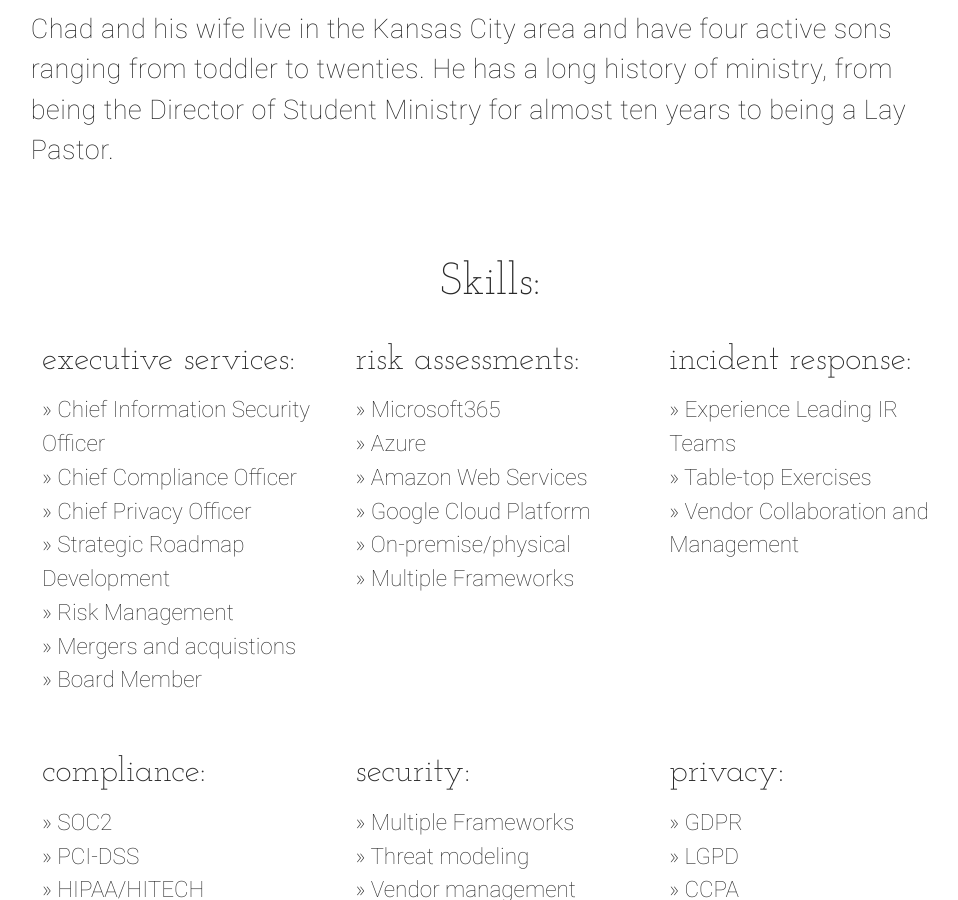
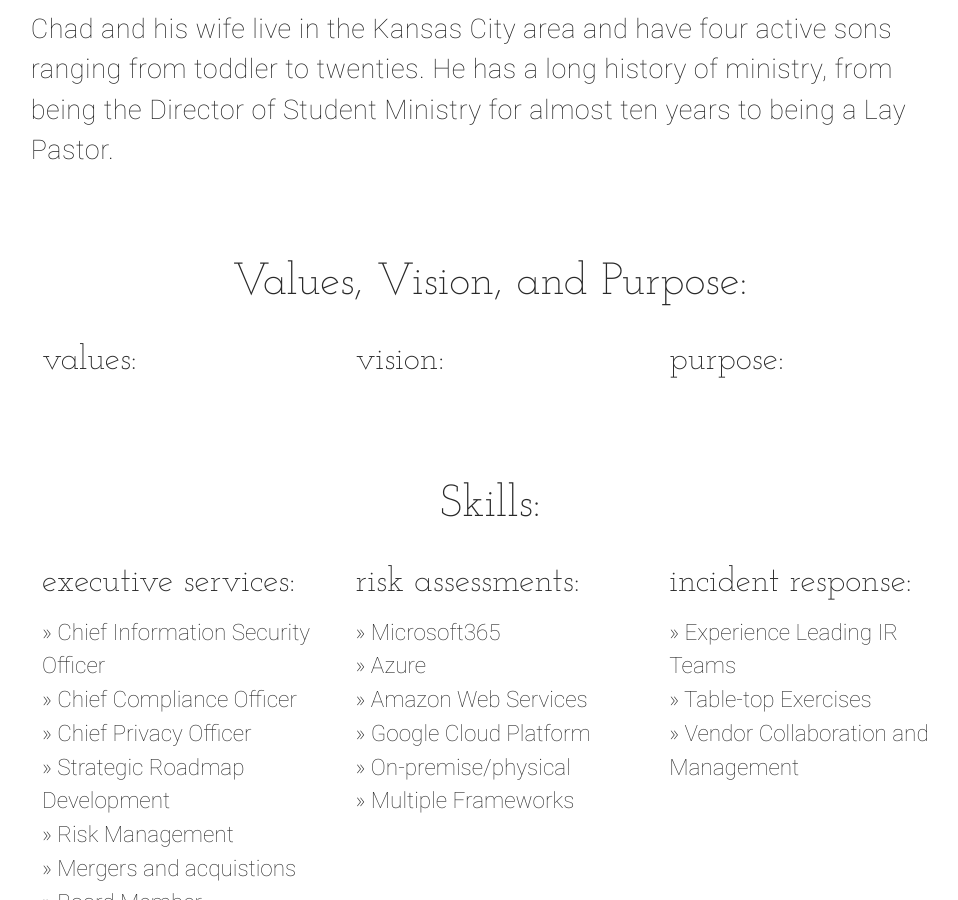
Before and after one commit to chadchudson/chadchudson.github.io, a Jekyll site: the page built from about.html, in a window 1280 px wide and 900 px high, scrolled down 984 px. Shown: the whole window, without its empty margins (150-1108 px from the left). Built offline with Jekyll 4.4.1, drawn with Linux system fonts in a browser that asks for light colours; nearby versions of some CDN libraries.

Commit message:
Adding VVP

```diff
--- a/about.html
+++ b/about.html
@@ -21,6 +21,21 @@ author: Howard Thurman
       </p>
     </div>
   </div>
+  <h3 class="heading skills_heading center-align">Values, Vision, and Purpose:</h3>
+  <div class="skills_wrapper">
+    {% for tech_group in site.data.vvp %}
+      <div class="skill_group">
+        <div class="col m4 s6">
+          <h4 class="heading">{{tech_group.name}}:</h4>
+          <div class="skills">
+            {% for tech in tech_group.vvp %}
+            <i class="about_skill_icon devicon-{{tech.class}}"></i><span class="skill_names">{{tech.skill_name}}</span><br/>
+            {% endfor %}
+          </div>
+        </div>
+      </div>
+    {% endfor %}
+</div>
   <h3 class="heading skills_heading center-align">Skills:</h3>
   <div class="skills_wrapper">
       {% for tech_group in site.data.skills %}
```
